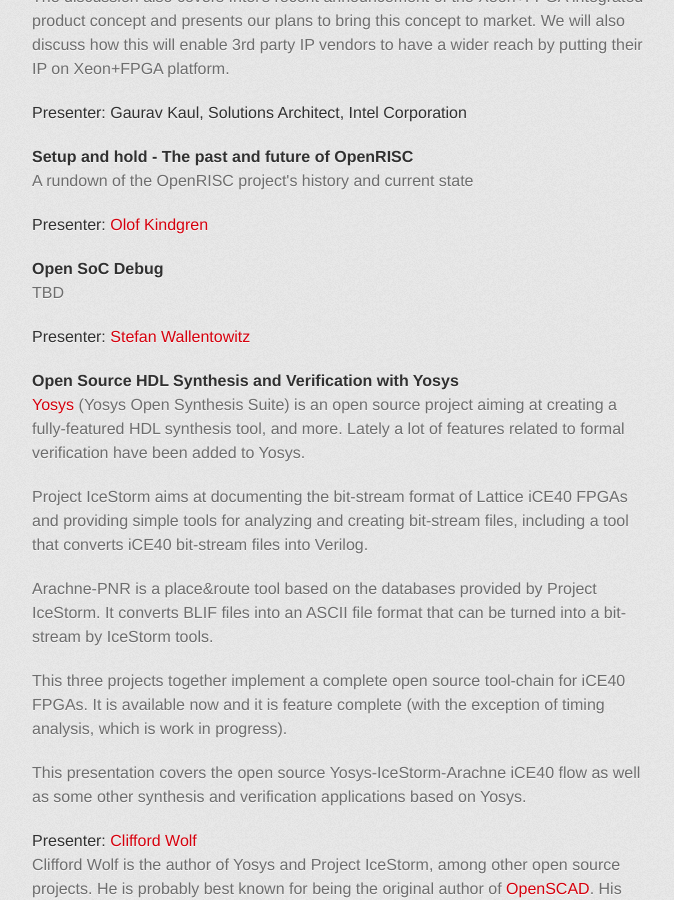
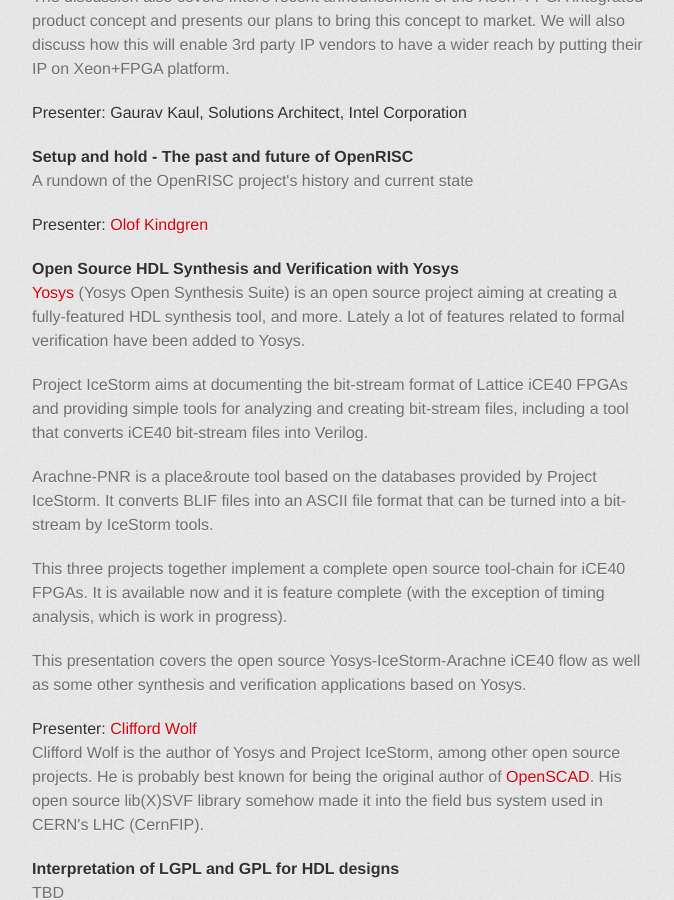
Before and after one commit to fossi-foundation/orconf, a Jekyll site: the page index.html, which Jekyll copies as it is, in a window 1280 px wide and 900 px high, scrolled down 2181 px. Shown: the whole window, without its empty margins (298-972 px from the left). Built offline with Jekyll 4.4.1, drawn with Linux system fonts in a browser that asks for light colours; some web fonts are replaced.

Commit message:
Remove stefan's talk

```diff
--- a/index.html
+++ b/index.html
@@ -91,11 +91,6 @@
 	  <p>A rundown of the OpenRISC project's history and current state</p>
 
 	  <h5>Presenter: <a name="olof" class="anchor" href="#olof"><span class="octicon octicon-link"></span></a><a target="_blank" href="https://twitter.com/olofkindgren">Olof Kindgren</a></h5>
-	  <p></p>
-
-	  <h4><a name="opensocdebug" class="anchor" href="#opensocdebug"><span class="octicon octicon-link"></span></a>Open SoC Debug</h4>
-	  <p>TBD</p>
-	  <h5>Presenter: <a name="stefanw" class="anchor" href="#stefanw"><span class="octicon octicon-link"></span></a><a target="_blank" href="http://www.lis.ei.tum.de/?id=wallentowitz">Stefan Wallentowitz</a></h5>
 	  <p></p>
 
 	  <h4><a name="yosys" class="anchor" href="#yosys"><span class="octicon octicon-link"></span></a>Open Source HDL Synthesis and Verification with Yosys</h4>
```
